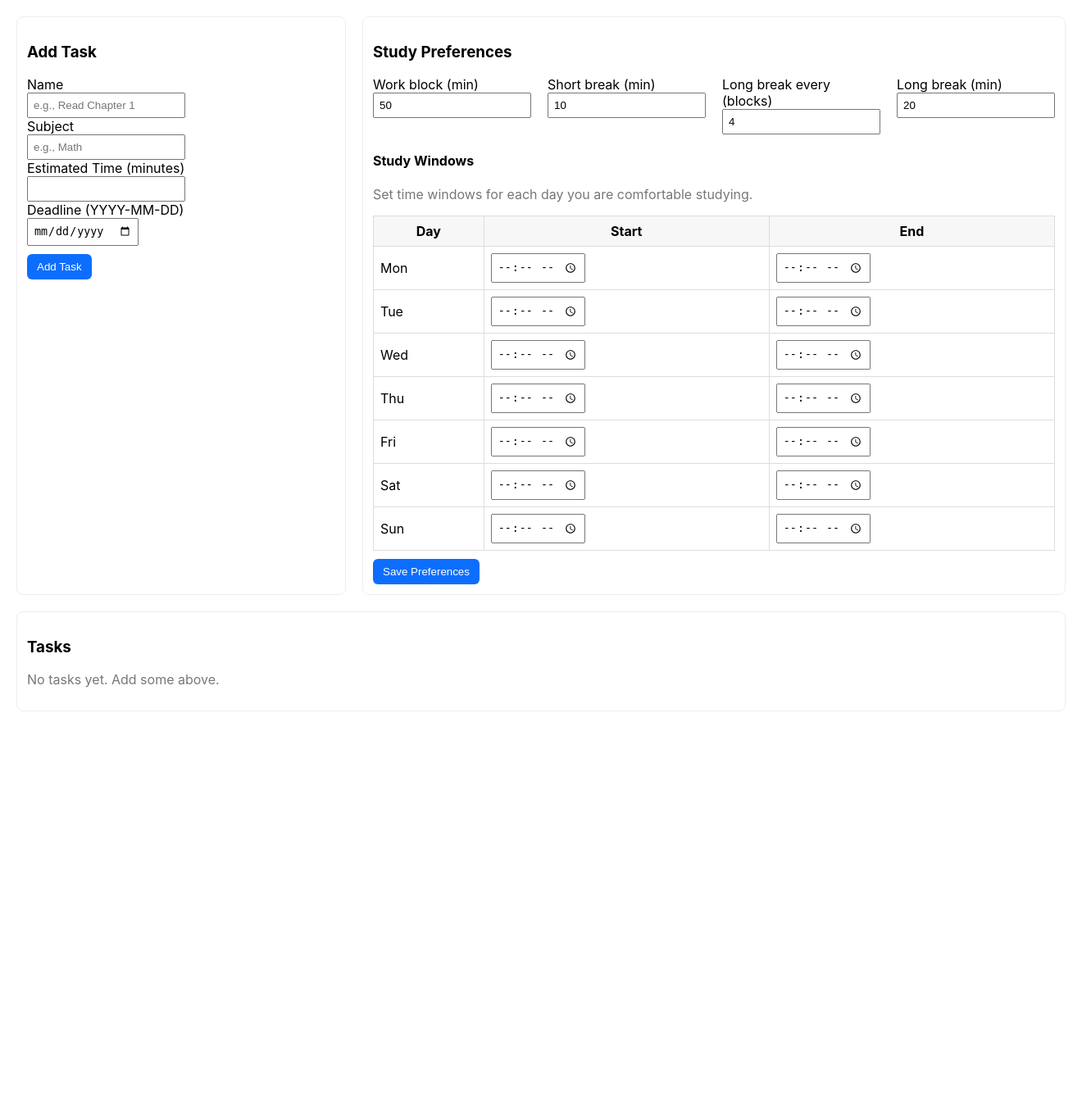
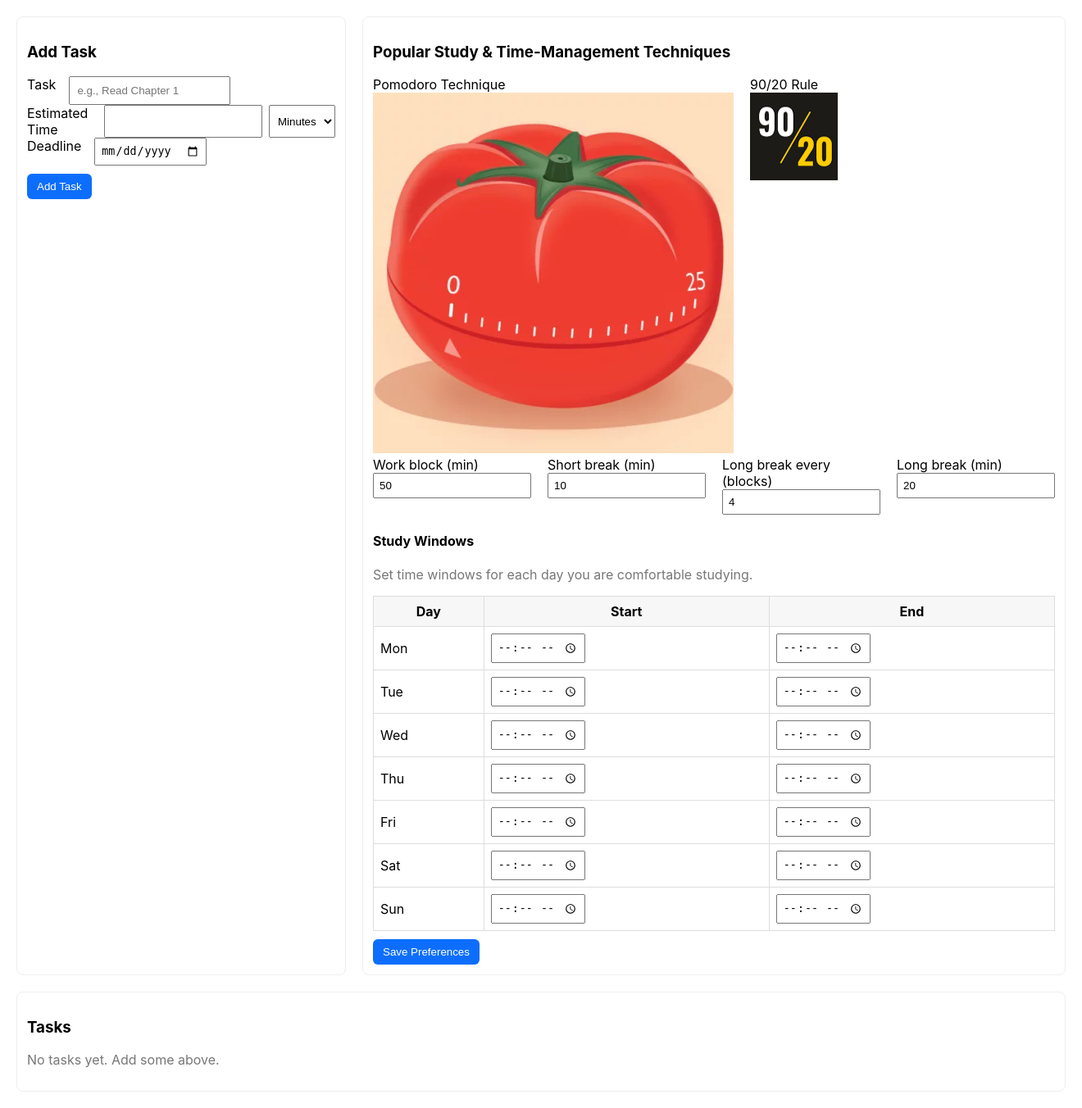
Before and after one commit to Lanv3r/ai_teacher, a Flask app: page / in a window 1320 px wide. Shown: the part 102-1454 px from the top of the page at 82% size. Before the commit the page ends 970 px from the top, so only its background shows below. Run offline with Flask 3, Linux system fonts and the light colour scheme.

Commit message:
Improve structure

```diff
--- a/ai_teacher/scheduler.py
+++ b/ai_teacher/scheduler.py
@@ -24,7 +24,6 @@ from typing import List, Dict
 class Task:
     id: str
     name: str
-    subject: str
     minutes: int
     deadline: date
 
@@ -60,7 +59,6 @@ def schedule_tasks(tasks: List[Dict], preferences: Dict, start_from: date | None
             Task(
                 id=str(t["id"]),
                 name=t["name"].strip(),
-                subject=t.get("subject", "General").strip() or "General",
                 minutes=int(t["minutes"]),
                 deadline=datetime.strptime(t["deadline"], "%Y-%m-%d").date(),
             )
@@ -140,7 +138,6 @@ def schedule_tasks(tasks: List[Dict], preferences: Dict, start_from: date | None
                         "end": end_time.strftime("%H:%M"),
                         "task_id": next_task.id,
                         "task_name": next_task.name,
-                        "subject": next_task.subject,
                         "minutes": work_minutes,
                     }
                 )
--- /dev/null
+++ b/ai_teacher/static/css/app.css
@@ -0,0 +1,37 @@
+body { font-family: -apple-system, system-ui, sans-serif; margin: 20px; }
+      header { margin-bottom: 20px; }
+      nav a { margin-right: 12px; }
+      input, select { padding: 6px; }
+      table { border-collapse: collapse; width: 100%; }
+      th, td { border: 1px solid #ddd; padding: 8px; }
+      th { background: #f7f7f7; }
+      .row { display: flex; gap: 20px; }
+      .card { border: 1px solid #eee; padding: 12px; border-radius: 8px; flex: 1; }
+      .btn { padding: 8px 12px; background: #0d6efd; color: #fff; border: none; border-radius: 6px; cursor: pointer; }
+      .btn-danger { background: #dc3545; }
+      .btn-secondary { background: #6c757d; }
+      .muted { color: #777; }
+
+      /* Success burst animation */
+      /* Place burst above the button, centered horizontally */
+      .burst { position: absolute; pointer-events: none; width: 0; height: 0; top: 0; left: 50%; transform: translate(-50%, -6px); z-index: 2; }
+      .burst__particle { position: absolute; width: 6px; height: 6px; border-radius: 50%; background: #22c55e; opacity: 0; animation: burst-pop 650ms ease-out forwards; }
+      /* Upward trajectories with slight horizontal jitter */
+      .burst__particle:nth-child(1) { animation-delay: 0ms;   --tx: -3px;  --ty: -30px; }
+      .burst__particle:nth-child(2) { animation-delay: 20ms;  --tx: -1px;  --ty: -28px; }
+      .burst__particle:nth-child(3) { animation-delay: 40ms;  --tx:  0px;  --ty: -26px; }
+      .burst__particle:nth-child(4) { animation-delay: 60ms;  --tx:  2px;  --ty: -24px; }
+      .burst__particle:nth-child(5) { animation-delay: 80ms;  --tx:  3px;  --ty: -22px; }
+      .burst__particle:nth-child(6) { animation-delay: 100ms; --tx: -2px;  --ty: -20px; }
+      .burst__particle:nth-child(7) { animation-delay: 120ms; --tx:  1px;  --ty: -18px; }
+      .burst__particle:nth-child(8) { animation-delay: 140ms; --tx:  0px;  --ty: -16px; }
+
+      @keyframes burst-pop {
+        0%   { opacity: 0; transform: translate(0, 0) scale(0.4); }
+        10%  { opacity: 1; transform: translate(0, 0) scale(1); }
+        100% { opacity: 0; transform: translate(var(--tx), var(--ty)) scale(0.6); }
+      }
+
+      @media (prefers-reduced-motion: reduce) {
+        .burst__particle { animation: none; opacity: 0; }
+      }
--- a/ai_teacher/templates/base.html
+++ b/ai_teacher/templates/base.html
@@ -4,21 +4,7 @@
     <meta charset="utf-8" />
     <meta name="viewport" content="width=device-width, initial-scale=1" />
     <title>Smart Study Scheduler</title>
-    <style>
-      body { font-family: -apple-system, system-ui, sans-serif; margin: 20px; }
-      header { margin-bottom: 20px; }
-      nav a { margin-right: 12px; }
-      input, select { padding: 6px; }
-      table { border-collapse: collapse; width: 100%; }
-      th, td { border: 1px solid #ddd; padding: 8px; }
-      th { background: #f7f7f7; }
-      .row { display: flex; gap: 20px; }
-      .card { border: 1px solid #eee; padding: 12px; border-radius: 8px; flex: 1; }
-      .btn { padding: 8px 12px; background: #0d6efd; color: #fff; border: none; border-radius: 6px; cursor: pointer; }
-      .btn-danger { background: #dc3545; }
-      .btn-secondary { background: #6c757d; }
-      .muted { color: #777; }
-    </style>
+    <link rel="stylesheet" href="{{ url_for('static', filename='css/app.css') }}"/>
   </head>
   <body>
     <header>
--- a/ai_teacher/templates/index.html
+++ b/ai_teacher/templates/index.html
@@ -4,32 +4,45 @@
 <div class="row">
   <div class="card">
     <h3>Add Task</h3>
-    <form method="post" action="/add-task">
-      <div>
-        <label>Name</label><br>
-        <input name="name" placeholder="e.g., Read Chapter 1" required />
+    <form method="post" action="/add-task" style="max-width: 400px;">
+      <div style="display: flex; gap: 8px;">
+        <label>Task</label><br>
+        <input name="name" placeholder="e.g., Read Chapter 1" required style="padding: 8px;"/>
       </div>
-      <div>
-        <label>Subject</label><br>
-        <input name="subject" placeholder="e.g., Math" />
+      <div style="display: flex; gap: 8px;">
+        <label for="amount" style="margin-right: 10px;">Estimated Time</label>
+
+        <input type="number" id="time_amount" name="time_amount" min="1" step="1" required />
+
+        <select name="time_unit" id="time_unit">
+          <option value="minutes">Minutes</option>
+          <option value="hours">Hours</option>
+          <option value="days">Days</option>
+        </select>
       </div>
-      <div>
-        <label>Estimated Time (minutes)</label><br>
-        <input type="number" name="minutes" min="15" step="5" required />
-      </div>
-      <div>
-        <label>Deadline (YYYY-MM-DD)</label><br>
+      <div style="display: flex; gap: 8px;">
+        <label>Deadline</label><br>
         <input name="deadline" type="date" required />
       </div>
-      <div style="margin-top:10px;">
-        <button class="btn" type="submit">Add Task</button>
+      <div style="margin-top:10px; position: relative; display: inline-block;">
+        <button class="btn" id="add-task-btn" type="submit">Add Task</button>
       </div>
     </form>
   </div>
 
   <div class="card">
-    <h3>Study Preferences</h3>
+    <h3>Popular Study & Time-Management Techniques</h3>
     <form method="post" action="/save-preferences">
+      <div class="row">
+        <div>
+          <label>Pomodoro Technique</label><br>
+          <img class="option" src="{{ url_for('static', filename='img/pomodoro.png') }}" alt="Pomodoro">
+        </div>
+        <div>
+          <label>90/20 Rule</label><br>
+          <img class="option" src="{{ url_for('static', filename='img/flow_state.png') }}" alt="90/20 Rule">
+        </div>
+      </div>
       <div class="row">
         <div>
           <label>Work block (min)</label><br>
@@ -78,18 +91,48 @@
   </div>
 </div>
 
+<script>
+  (function() {
+    const btn = document.getElementById('add-task-btn');
+    if (!btn) return;
+
+    // Fire on successful redirect after submit using sessionStorage flag
+    if (sessionStorage.getItem('justAdded') === '1') {
+      sessionStorage.removeItem('justAdded');
+      const wrapper = btn.parentElement;
+      const burst = document.createElement('div');
+      burst.className = 'burst';
+      burst.setAttribute('aria-hidden', 'true');
+      for (let i = 0; i < 8; i++) {
+        const p = document.createElement('div');
+        p.className = 'burst__particle';
+        burst.appendChild(p);
+      }
+      wrapper.appendChild(burst);
+      setTimeout(() => { burst.remove(); }, 800);
+    }
+
+    // Set the flag on submit so the next page load triggers the burst
+    const form = btn.closest('form');
+    if (form) {
+      form.addEventListener('submit', function() {
+        sessionStorage.setItem('justAdded', '1');
+      });
+    }
+  })();
+  </script>
+
 <div class="card" style="margin-top:20px;">
   <h3>Tasks</h3>
   {% if tasks %}
   <table>
     <thead>
-      <tr><th>Name</th><th>Subject</th><th>Minutes</th><th>Deadline</th><th></th></tr>
+      <tr><th>Name</th><th>Minutes</th><th>Deadline</th><th></th></tr>
     </thead>
     <tbody>
       {% for t in tasks %}
       <tr>
         <td>{{ t.name }}</td>
-        <td>{{ t.subject }}</td>
         <td>{{ t.minutes }}</td>
         <td>{{ t.deadline }}</td>
         <td><a class="btn btn-danger" href="/delete-task/{{ t.id }}">Delete</a></td>
--- a/ai_teacher/templates/schedule.html
+++ b/ai_teacher/templates/schedule.html
@@ -11,7 +11,6 @@
         <th>Start</th>
         <th>End</th>
         <th>Task</th>
-        <th>Subject</th>
         <th>Minutes</th>
       </tr>
     </thead>
@@ -22,7 +21,6 @@
         <td>{{ s.start }}</td>
         <td>{{ s.end }}</td>
         <td>{{ s.task_name }}</td>
-        <td>{{ s.subject }}</td>
         <td>{{ s.minutes }}</td>
       </tr>
       {% endfor %}
--- a/ai_teacher/webapp.py
+++ b/ai_teacher/webapp.py
@@ -22,15 +22,22 @@ def create_app() -> Flask:
         tasks = data["tasks"]
 
         name = request.form.get("name", "").strip()
-        subject = request.form.get("subject", "General").strip() or "General"
-        minutes = int(request.form.get("minutes", 0) or 0)
+        time_value = int(request.form.get("time_amount", 0) or 0)
+        time_unit = request.form.get("time_unit", "minutes")
+        # convert to minutes
+        if time_unit == "hours":
+            minutes = time_value * 60
+        elif time_unit == "days":
+            minutes = time_value * 24 * 60
+        else:  # minutes
+            minutes = time_value
+
         deadline = request.form.get("deadline") or date.today().isoformat()
 
         if name and minutes > 0:
             tasks.append({
                 "id": str(uuid.uuid4()),
                 "name": name,
-                "subject": subject,
                 "minutes": minutes,
                 "deadline": deadline,
             })
```
Also changed, not shown: ai_teacher/static/img/flow_state.png (added), ai_teacher/static/img/pomodoro.png (added).
